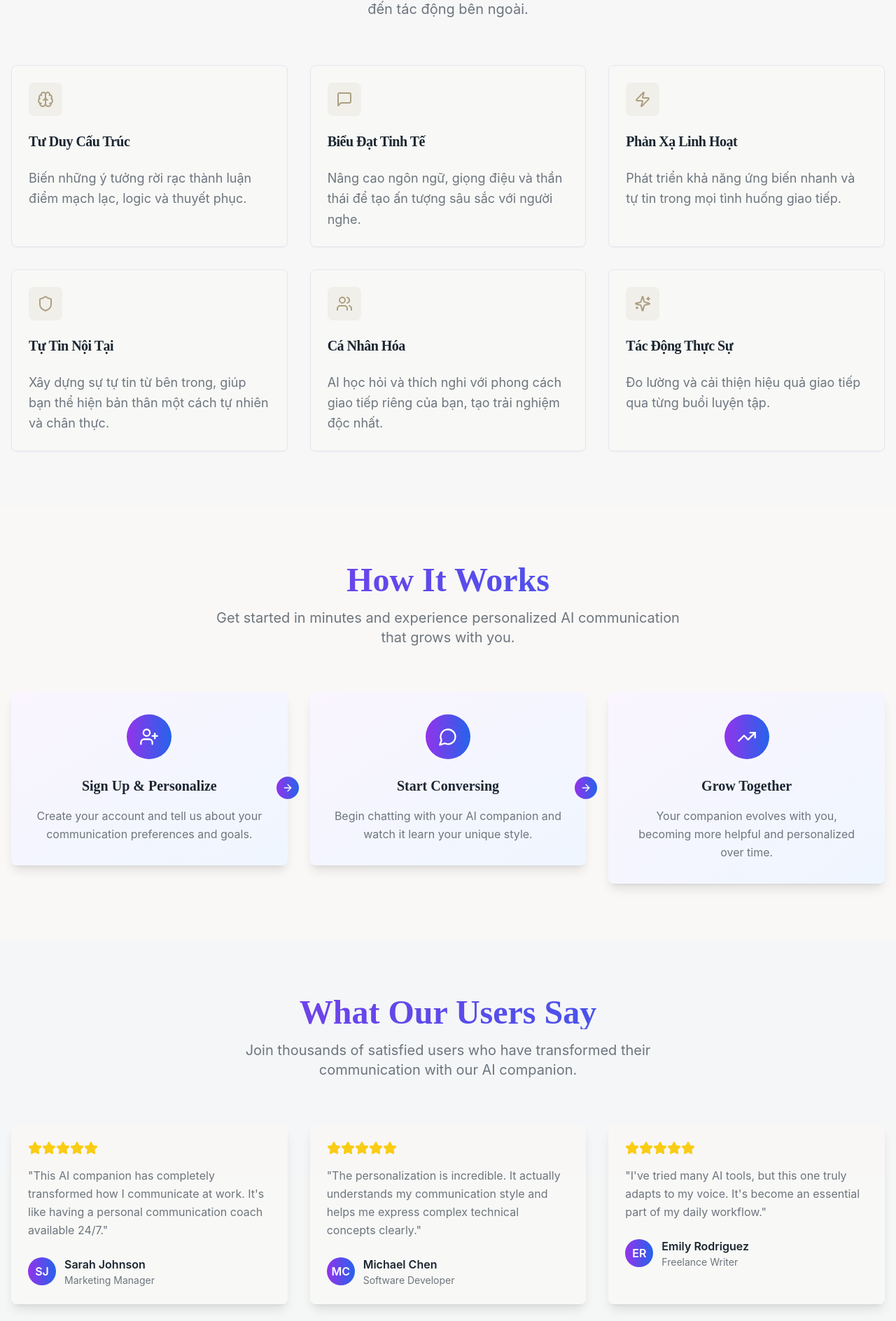
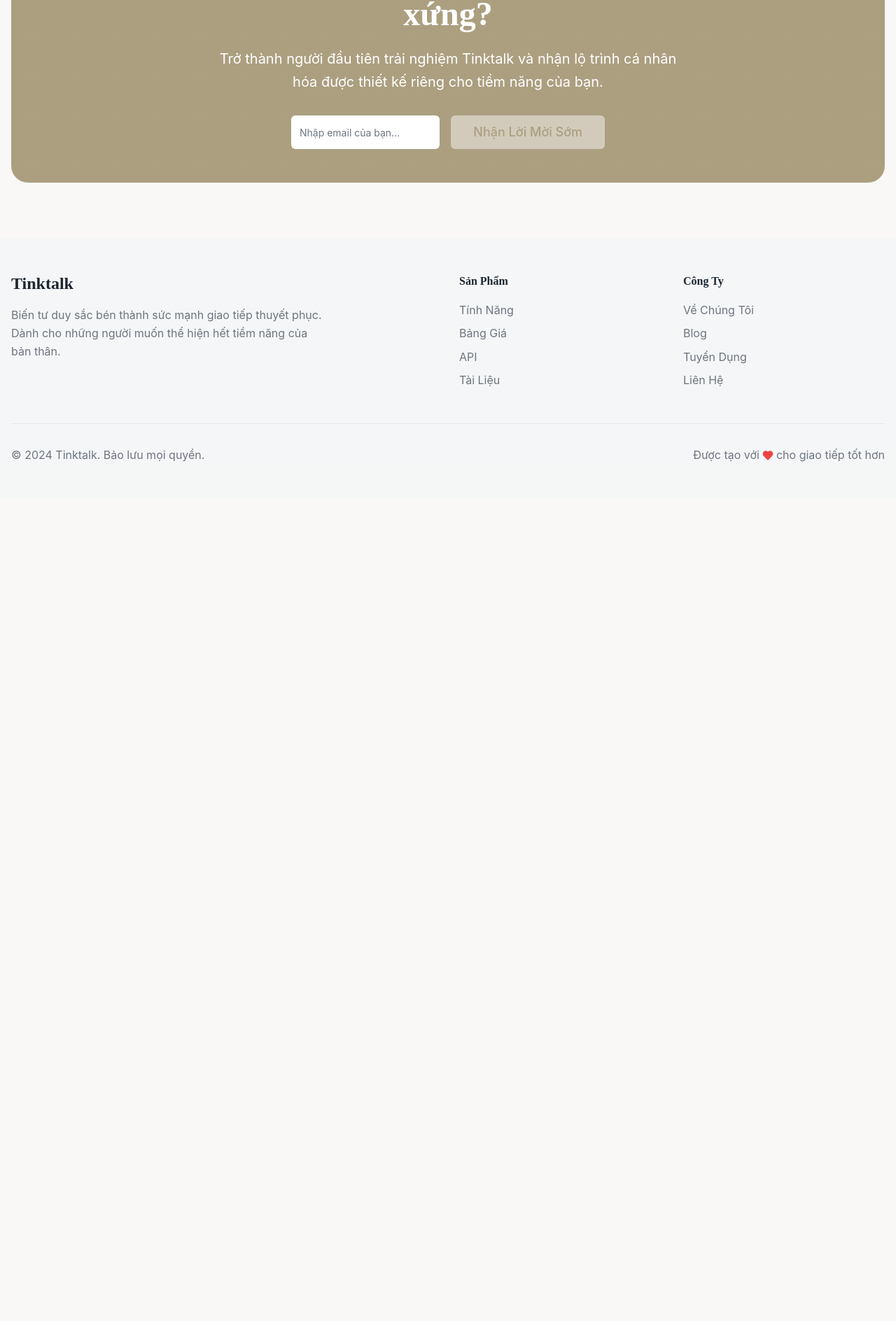
Before and after one commit to nauqcreen/your-ai-soulmate-talk, a React (Vite) app: page / in a window 1280 px wide. Shown: the part 2132-4020 px from the top of the page at 70% size. After the commit the page ends 2844 px from the top, so only its background shows below. Built offline with nearby package versions, Linux system fonts and the light colour scheme.

Commit message:
Remove unnecessary content from prompt

```diff
--- a/src/components/Features.tsx
+++ /dev/null
@@ -1,73 +0,0 @@
-
-import { Card, CardContent, CardDescription, CardHeader, CardTitle } from "@/components/ui/card";
-import { Brain, MessageSquare, Zap, Shield, Users, Sparkles } from "lucide-react";
-
-const Features = () => {
-  const features = [
-    {
-      icon: Brain,
-      title: "Tư Duy Cấu Trúc",
-      description: "Biến những ý tưởng rời rạc thành luận điểm mạch lạc, logic và thuyết phục."
-    },
-    {
-      icon: MessageSquare,
-      title: "Biểu Đạt Tinh Tế",
-      description: "Nâng cao ngôn ngữ, giọng điệu và thần thái để tạo ấn tượng sâu sắc với người nghe."
-    },
-    {
-      icon: Zap,
-      title: "Phản Xạ Linh Hoạt",
-      description: "Phát triển khả năng ứng biến nhanh và tự tin trong mọi tình huống giao tiếp."
-    },
-    {
-      icon: Shield,
-      title: "Tự Tin Nội Tại",
-      description: "Xây dựng sự tự tin từ bên trong, giúp bạn thể hiện bản thân một cách tự nhiên và chân thực."
-    },
-    {
-      icon: Users,
-      title: "Cá Nhân Hóa",
-      description: "AI học hỏi và thích nghi với phong cách giao tiếp riêng của bạn, tạo trải nghiệm độc nhất."
-    },
-    {
-      icon: Sparkles,
-      title: "Tác Động Thực Sự",
-      description: "Đo lường và cải thiện hiệu quả giao tiếp qua từng buổi luyện tập."
-    }
-  ];
-
-  return (
-    <section id="features" className="py-20 bg-muted/30">
-      <div className="container mx-auto px-4">
-        <div className="text-center mb-16">
-          <h2 className="text-3xl md:text-5xl font-bold font-lora mb-4 text-foreground">
-            Ba Trụ Cột Của Sự Thuyết Phục
-          </h2>
-          <p className="text-xl text-muted-foreground max-w-2xl mx-auto leading-relaxed">
-            Phát triển toàn diện khả năng giao tiếp từ tư duy đến biểu đạt, từ nội tại đến tác động bên ngoài.
-          </p>
-        </div>
-
-        <div className="grid grid-cols-1 md:grid-cols-2 lg:grid-cols-3 gap-8">
-          {features.map((feature, index) => (
-            <Card key={index} className="hover-scale border-border bg-background/60 backdrop-blur-sm shadow-sm hover:shadow-md">
-              <CardHeader>
-                <div className="w-12 h-12 bg-primary/10 rounded-lg flex items-center justify-center mb-4">
-                  <feature.icon className="text-primary" size={24} />
-                </div>
-                <CardTitle className="text-xl font-lora text-foreground">{feature.title}</CardTitle>
-              </CardHeader>
-              <CardContent>
-                <CardDescription className="text-base leading-relaxed text-muted-foreground">
-                  {feature.description}
-                </CardDescription>
-              </CardContent>
-            </Card>
-          ))}
-        </div>
-      </div>
-    </section>
-  );
-};
-
-export default Features;
--- a/src/components/HowItWorks.tsx
+++ /dev/null
@@ -1,64 +0,0 @@
-
-import { Card, CardContent } from "@/components/ui/card";
-import { ArrowRight, UserPlus, MessageCircle, TrendingUp } from "lucide-react";
-
-const HowItWorks = () => {
-  const steps = [
-    {
-      icon: UserPlus,
-      title: "Sign Up & Personalize",
-      description: "Create your account and tell us about your communication preferences and goals."
-    },
-    {
-      icon: MessageCircle,
-      title: "Start Conversing",
-      description: "Begin chatting with your AI companion and watch it learn your unique style."
-    },
-    {
-      icon: TrendingUp,
-      title: "Grow Together",
-      description: "Your companion evolves with you, becoming more helpful and personalized over time."
-    }
-  ];
-
-  return (
-    <section id="how-it-works" className="py-20">
-      <div className="container mx-auto px-4">
-        <div className="text-center mb-16">
-          <h2 className="text-3xl md:text-5xl font-bold mb-4 bg-gradient-to-r from-purple-600 to-blue-600 bg-clip-text text-transparent">
-            How It Works
-          </h2>
-          <p className="text-xl text-muted-foreground max-w-2xl mx-auto">
-            Get started in minutes and experience personalized AI communication that grows with you.
-          </p>
-        </div>
-
-        <div className="grid grid-cols-1 md:grid-cols-3 gap-8 relative">
-          {steps.map((step, index) => (
-            <div key={index} className="relative">
-              <Card className="text-center hover-scale border-0 shadow-lg bg-gradient-to-br from-purple-50 to-blue-50">
-                <CardContent className="p-8">
-                  <div className="w-16 h-16 bg-gradient-to-r from-purple-600 to-blue-600 rounded-full flex items-center justify-center mx-auto mb-6">
-                    <step.icon className="text-white" size={28} />
-                  </div>
-                  <h3 className="text-xl font-semibold mb-4">{step.title}</h3>
-                  <p className="text-muted-foreground leading-relaxed">{step.description}</p>
-                </CardContent>
-              </Card>
-
-              {index < steps.length - 1 && (
-                <div className="hidden md:flex absolute top-1/2 -right-4 transform -translate-y-1/2 z-10">
-                  <div className="bg-gradient-to-r from-purple-600 to-blue-600 rounded-full p-2">
-                    <ArrowRight className="text-white" size={16} />
-                  </div>
-                </div>
-              )}
-            </div>
-          ))}
-        </div>
-      </div>
-    </section>
-  );
-};
-
-export default HowItWorks;
--- a/src/components/Testimonials.tsx
+++ /dev/null
@@ -1,70 +0,0 @@
-
-import { Card, CardContent } from "@/components/ui/card";
-import { Star } from "lucide-react";
-
-const Testimonials = () => {
-  const testimonials = [
-    {
-      name: "Sarah Johnson",
-      role: "Marketing Manager",
-      content: "This AI companion has completely transformed how I communicate at work. It's like having a personal communication coach available 24/7.",
-      rating: 5,
-      avatar: "SJ"
-    },
-    {
-      name: "Michael Chen",
-      role: "Software Developer",
-      content: "The personalization is incredible. It actually understands my communication style and helps me express complex technical concepts clearly.",
-      rating: 5,
-      avatar: "MC"
-    },
-    {
-      name: "Emily Rodriguez",
-      role: "Freelance Writer",
-      content: "I've tried many AI tools, but this one truly adapts to my voice. It's become an essential part of my daily workflow.",
-      rating: 5,
-      avatar: "ER"
-    }
-  ];
-
-  return (
-    <section id="testimonials" className="py-20 bg-muted/50">
-      <div className="container mx-auto px-4">
-        <div className="text-center mb-16">
-          <h2 className="text-3xl md:text-5xl font-bold mb-4 bg-gradient-to-r from-purple-600 to-blue-600 bg-clip-text text-transparent">
-            What Our Users Say
-          </h2>
-          <p className="text-xl text-muted-foreground max-w-2xl mx-auto">
-            Join thousands of satisfied users who have transformed their communication with our AI companion.
-          </p>
-        </div>
-
-        <div className="grid grid-cols-1 md:grid-cols-3 gap-8">
-          {testimonials.map((testimonial, index) => (
-            <Card key={index} className="hover-scale border-0 shadow-lg bg-background/80 backdrop-blur-sm">
-              <CardContent className="p-6">
-                <div className="flex items-center mb-4">
-                  {[...Array(testimonial.rating)].map((_, i) => (
-                    <Star key={i} className="w-5 h-5 fill-yellow-400 text-yellow-400" />
-                  ))}
-                </div>
-                <p className="text-muted-foreground mb-6 leading-relaxed">"{testimonial.content}"</p>
-                <div className="flex items-center">
-                  <div className="w-10 h-10 bg-gradient-to-r from-purple-600 to-blue-600 rounded-full flex items-center justify-center text-white font-semibold mr-3">
-                    {testimonial.avatar}
-                  </div>
-                  <div>
-                    <p className="font-semibold">{testimonial.name}</p>
-                    <p className="text-sm text-muted-foreground">{testimonial.role}</p>
-                  </div>
-                </div>
-              </CardContent>
-            </Card>
-          ))}
-        </div>
-      </div>
-    </section>
-  );
-};
-
-export default Testimonials;
--- a/src/pages/Index.tsx
+++ b/src/pages/Index.tsx
@@ -2,9 +2,6 @@
 import Hero from "../components/Hero";
 import PainPoint from "../components/PainPoint";
 import ValuePillars from "../components/ValuePillars";
-import Features from "../components/Features";
-import HowItWorks from "../components/HowItWorks";
-import Testimonials from "../components/Testimonials";
 import CTA from "../components/CTA";
 import Navigation from "../components/Navigation";
 import Footer from "../components/Footer";
@@ -16,9 +13,6 @@ const Index = () => {
       <Hero />
       <PainPoint />
       <ValuePillars />
-      <Features />
-      <HowItWorks />
-      <Testimonials />
       <CTA />
       <Footer />
     </div>
```
